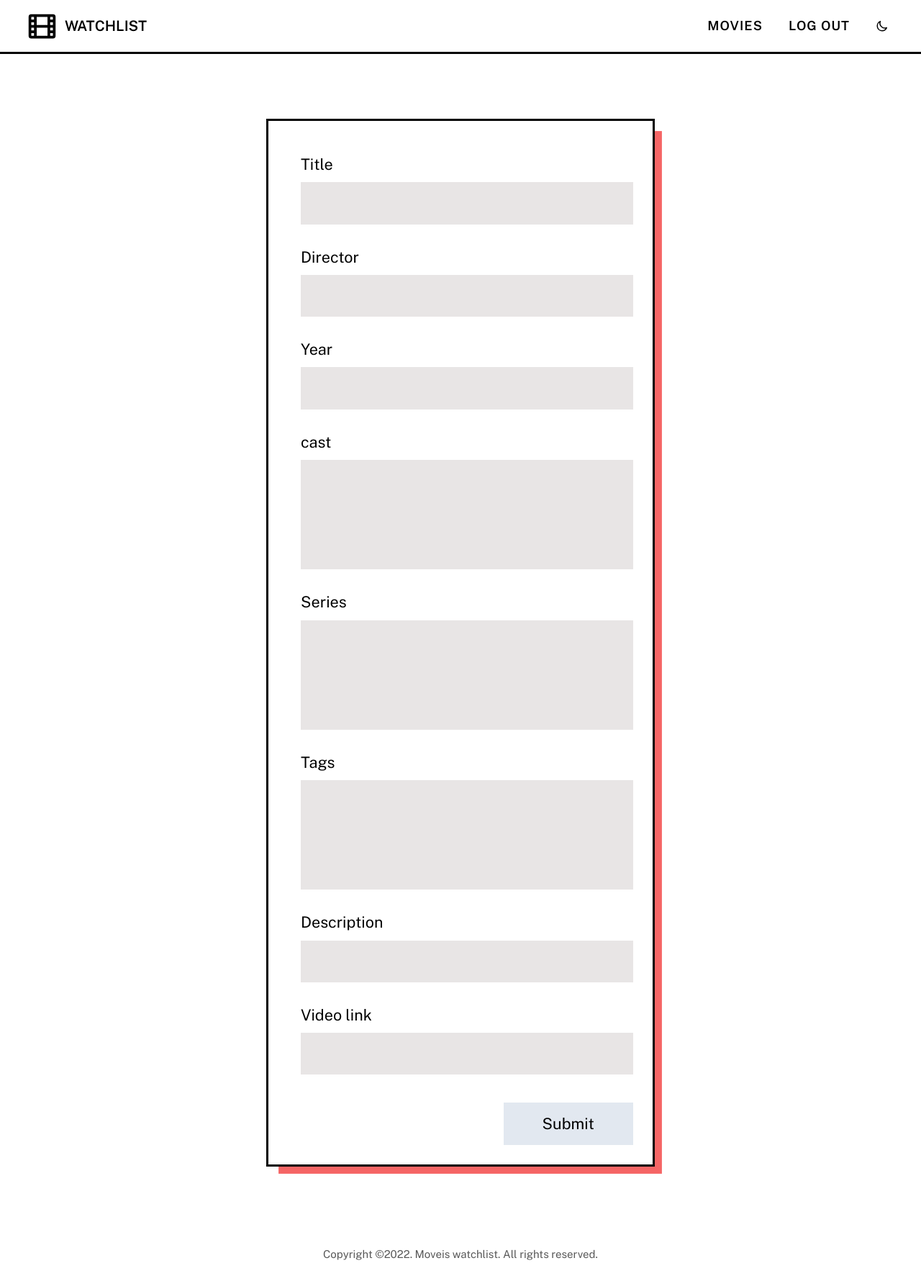
After one commit to JpStRanGer/python-web-movie_library, a Flask app: template movie_library/templates/movie_form.html in a window 1280 px wide. The commit adds this page. Shown: the whole page at 72% size. Run offline with Flask 2, Linux system fonts and the light colour scheme; the template is opened without the code that fills it: values that come from a table or form of the project are taken from there, others are empty.

Commit message:
Lecture 177 (Editing mocies): added new modefide WTForms

```diff
--- a/movie_library/forms.py
+++ b/movie_library/forms.py
@@ -1,5 +1,5 @@
 from flask_wtf import FlaskForm
-from wtforms import IntegerField, StringField, SubmitField
+from wtforms import IntegerField, StringField, SubmitField, TextAreaField, URLField
 from wtforms.validators import InputRequired, NumberRange
 
 
@@ -18,3 +18,27 @@ class MovieForm(FlaskForm):
     )
 
     submit = SubmitField("Add Movie")
+
+
+class StringListField(TextAreaField):
+    def _value(self):
+        if self.data:
+            return "\n".join(self.data)
+        else:
+            return ""
+
+
+    def process_formdata(self, valuelist):
+        if valuelist and valuelist[0]:
+            self.data = [line.strip() for line in valuelist[0].split("\n")]
+        else:
+            self.data = []
+
+class ExtendedMovieForm(MovieForm):
+    cast = StringListField("cast")
+    series = StringListField("Series")
+    tags = StringListField("Tags")
+    description = StringField("Description")
+    video_link = StringField("Video link")
+
+    submit = SubmitField("Submit")
--- a/movie_library/templates/macros/fields.html
+++ b/movie_library/templates/macros/fields.html
@@ -8,3 +8,14 @@
     {% endfor%}
 </div>
 {% endmacro %}
+
+{% macro render_area_field(field) %}
+<div class="form__group">
+    {{ field.label(class_="form__label")}}
+    {{ field(rows=4, class_="form__field", style="resize:none")}}
+
+    {% for error in field.errors %}
+    <span class="form__error">{{ error }}</span>
+    {% endfor%}
+</div>
+{% endmacro %}
--- a/movie_library/templates/movie_details.html
+++ b/movie_library/templates/movie_details.html
@@ -30,7 +30,7 @@
                 {% else %}
                 <p><a href="{{ url_for('pages.watch_today',_id=movie._id)}}" class="watched__link">Not watched yet</a></p>
                 {% endif %}
-                <a class="movie__edit" href="#">Edit {{ pencil("pencil") }}</a>
+                <a class="movie__edit" href="{{ url_for('pages.edit',_id=movie._id)}}">Edit {{ pencil("pencil") }}</a>
             </div>
         </div>
         <div class="header__row">
--- /dev/null
+++ b/movie_library/templates/movie_form.html
@@ -0,0 +1,28 @@
+{% from "macros/fields.html" import render_text_field, render_area_field %}
+{% extends "layout.html" %}
+
+
+{%block head_content%}
+    <link rel="stylesheet" href="{{ url_for('static', filename='css/forms.css') }}">
+{%endblock%}
+
+{%block main_content%}
+<form action="" name="add_movie" method="post" novalidate class="form">
+    <div class="form__container">
+        {{ form.hidden_tag() }}
+        {{ render_text_field(form.title) }}
+        {{ render_text_field(form.director) }}
+        {{ render_text_field(form.year) }}
+
+        {{ render_area_field(form.cast) }}
+        {{ render_area_field(form.series) }}
+        {{ render_area_field(form.tags) }}
+        {{ render_area_field(form.description) }}
+        {{ render_text_field(form.video_link) }}
+
+        <div>
+            {{ form.submit(class_="button button--form")}}
+        </div>
+    </div>
+</form>
+{%endblock%}
```
Also changed, not shown: movie_library/routes.py (+26 -2 lines).
